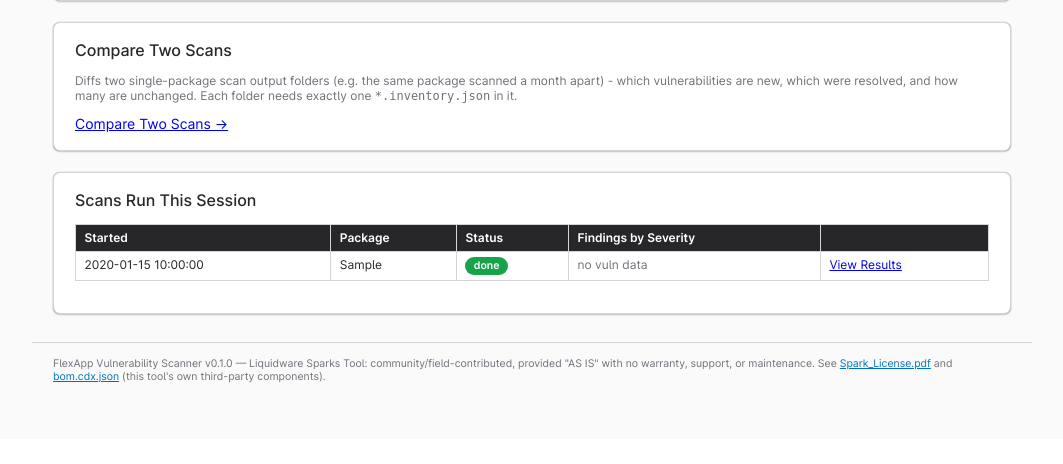
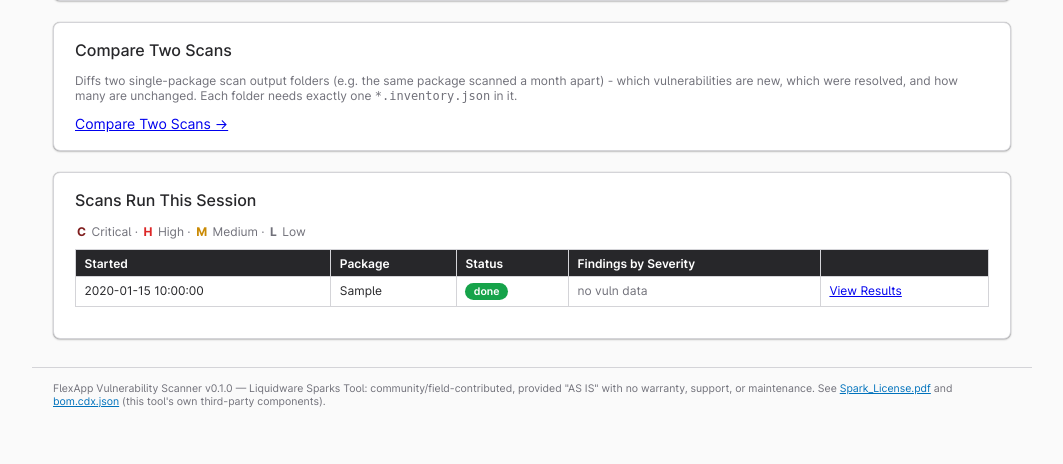
Before and after one commit to LaurensLiquidware/LW, a Flask app: template flexapp-vuln-scanner/webui/templates/index.html in a window 1280 px wide. Shown: the part 686-1150 px from the top of the page, without its empty margins (108-1171 px from the left). Before the commit the page ends 1069 px from the top, so only its background shows below. Run offline with Flask 3, Linux system fonts and the light colour scheme; the template is opened without the code that fills it: most values are stand-ins (such as "Sample title", 1, 10 or a date in 2020).

Commit message:
webui: add a legend for the severity-count column
C/H/M/L wasn't self-explanatory on its own - adds a small legend above
the scans table spelling out Critical/High/Medium/Low.

```diff
--- a/flexapp-vuln-scanner/webui/static/style.css
+++ b/flexapp-vuln-scanner/webui/static/style.css
@@ -342,6 +342,8 @@ table.stats td:first-child { font-weight: 600; width: 60%; }
 .sev-medium, .sev-moderate { color: var(--sev-medium); }
 .sev-low { color: var(--sev-low); }
 .sev-counts { display: inline-flex; gap: 0.75rem; font-size: 0.857rem; white-space: nowrap; }
+.sev-legend { margin-bottom: 0.75rem; }
+.sev-legend .sev { margin: 0 0.15rem; }
 
 pre#log {
   background: var(--p-surface-900);
--- a/flexapp-vuln-scanner/webui/templates/index.html
+++ b/flexapp-vuln-scanner/webui/templates/index.html
@@ -80,6 +80,12 @@
 <section class="panel">
   <h2>Scans Run This Session</h2>
   {% if jobs %}
+    <p class="hint sev-legend">
+      <span class="sev sev-critical">C</span> Critical ·
+      <span class="sev sev-high">H</span> High ·
+      <span class="sev sev-medium">M</span> Medium ·
+      <span class="sev sev-low">L</span> Low
+    </p>
     <table>
       <thead><tr><th>Started</th><th>Package</th><th>Status</th><th>Findings by Severity</th><th></th></tr></thead>
       <tbody>
```
Also changed, not shown: flexapp-vuln-scanner/webui/tests/test_app.py (+12 -0 lines), flexapp-vuln-scanner/CHANGELOG.md.
